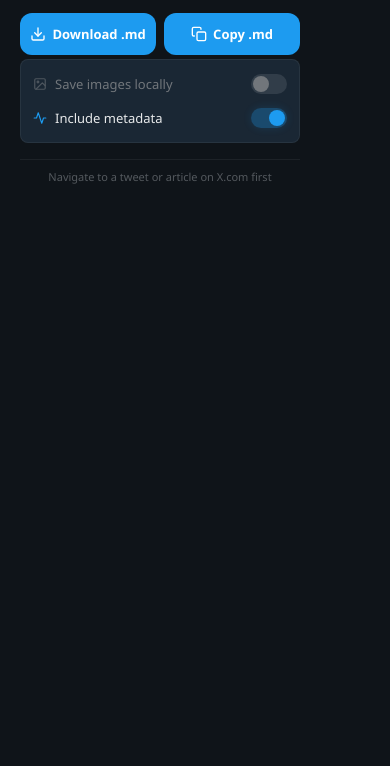
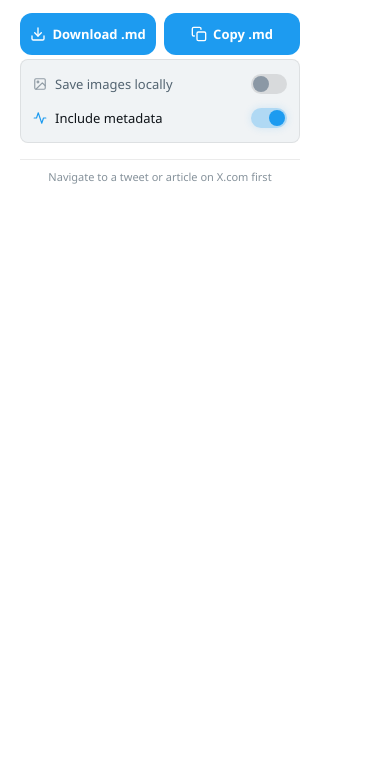
Before and after one commit to zendegani/tweet2md, a website with bundled scripts: page src/popup/popup.html in a window 390 px wide. Shown: the part 78-844 px from the top of the page. Built offline with nearby package versions, Linux system fonts and the light colour scheme; some packages are replaced by stand-ins of ours; files whose address does not match are found by name.

Commit message:
feat(popup): add dynamic light and dark mode theming
- Refactor design tokens to default to a light theme
- Implement dark mode support via the `prefers-color-scheme` media query
- Replace hardcoded colors with semantic variables for borders, backgrounds, and toggles

```diff
--- a/src/popup/popup.css
+++ b/src/popup/popup.css
@@ -1,21 +1,37 @@
 /* ─── Design Tokens ─────────────────────────────────────────── */
 :root {
-  --bg-primary: #0f1419;
-  --bg-elevated: #1a2734;
-  --bg-hover: #1e3044;
+  --bg-primary: #ffffff;
+  --bg-elevated: #f0f3f5;
+  --bg-hover: #e4e8eb;
   --accent: #1d9bf0;
   --accent-glow: rgba(29, 155, 240, 0.25);
   --accent-hover: #1a8cd8;
-  --text-primary: #e7e9ea;
-  --text-secondary: #71767b;
+  --text-primary: #0f1419;
+  --text-secondary: #536471;
   --success: #00ba7c;
   --success-bg: rgba(0, 186, 124, 0.12);
   --error: #f4212e;
   --error-bg: rgba(244, 33, 46, 0.12);
+  --border-subtle: rgba(0, 0, 0, 0.08);
+  --toggle-off-bg: rgba(0, 0, 0, 0.1);
+  --toggle-off-knob: #8b98a5;
   --radius: 12px;
   --radius-sm: 8px;
   --transition: 200ms cubic-bezier(0.25, 0.1, 0.25, 1);
   --font: "Segoe UI", -apple-system, BlinkMacSystemFont, system-ui, sans-serif;
+}
+
+@media (prefers-color-scheme: dark) {
+  :root {
+    --bg-primary: #0f1419;
+    --bg-elevated: #1a2734;
+    --bg-hover: #1e3044;
+    --text-primary: #e7e9ea;
+    --text-secondary: #71767b;
+    --border-subtle: rgba(255, 255, 255, 0.06);
+    --toggle-off-bg: rgba(255, 255, 255, 0.1);
+    --toggle-off-knob: var(--text-secondary);
+  }
 }
 
 /* ─── Reset & Base ──────────────────────────────────────────── */
@@ -205,7 +221,7 @@ body {
 .popup-footer {
   text-align: center;
   padding-top: 4px;
-  border-top: 1px solid rgba(255, 255, 255, 0.06);
+  border-top: 1px solid var(--border-subtle);
 }
 
 .hint {
@@ -223,7 +239,7 @@ body {
   padding: 10px 12px;
   background: var(--bg-elevated);
   border-radius: var(--radius-sm);
-  border: 1px solid rgba(255, 255, 255, 0.06);
+  border: 1px solid var(--border-subtle);
 }
 
 .toggle-label {
@@ -279,7 +295,7 @@ body {
   position: relative;
   width: 36px;
   height: 20px;
-  background: rgba(255, 255, 255, 0.1);
+  background: var(--toggle-off-bg);
   border-radius: 10px;
   flex-shrink: 0;
   transition:
@@ -294,7 +310,7 @@ body {
   left: 2px;
   width: 16px;
   height: 16px;
-  background: var(--text-secondary);
+  background: var(--toggle-off-knob);
   border-radius: 50%;
   transition:
     transform var(--transition),
```
